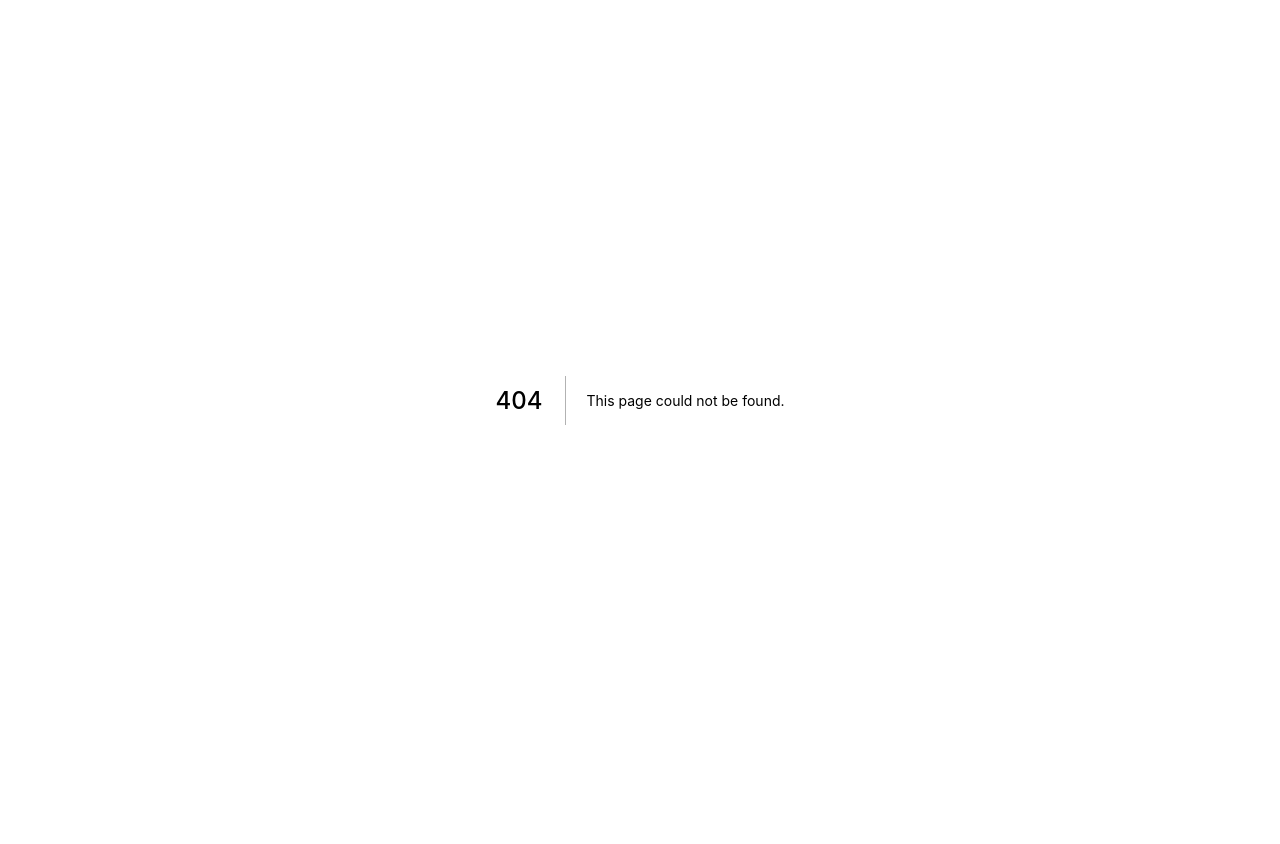
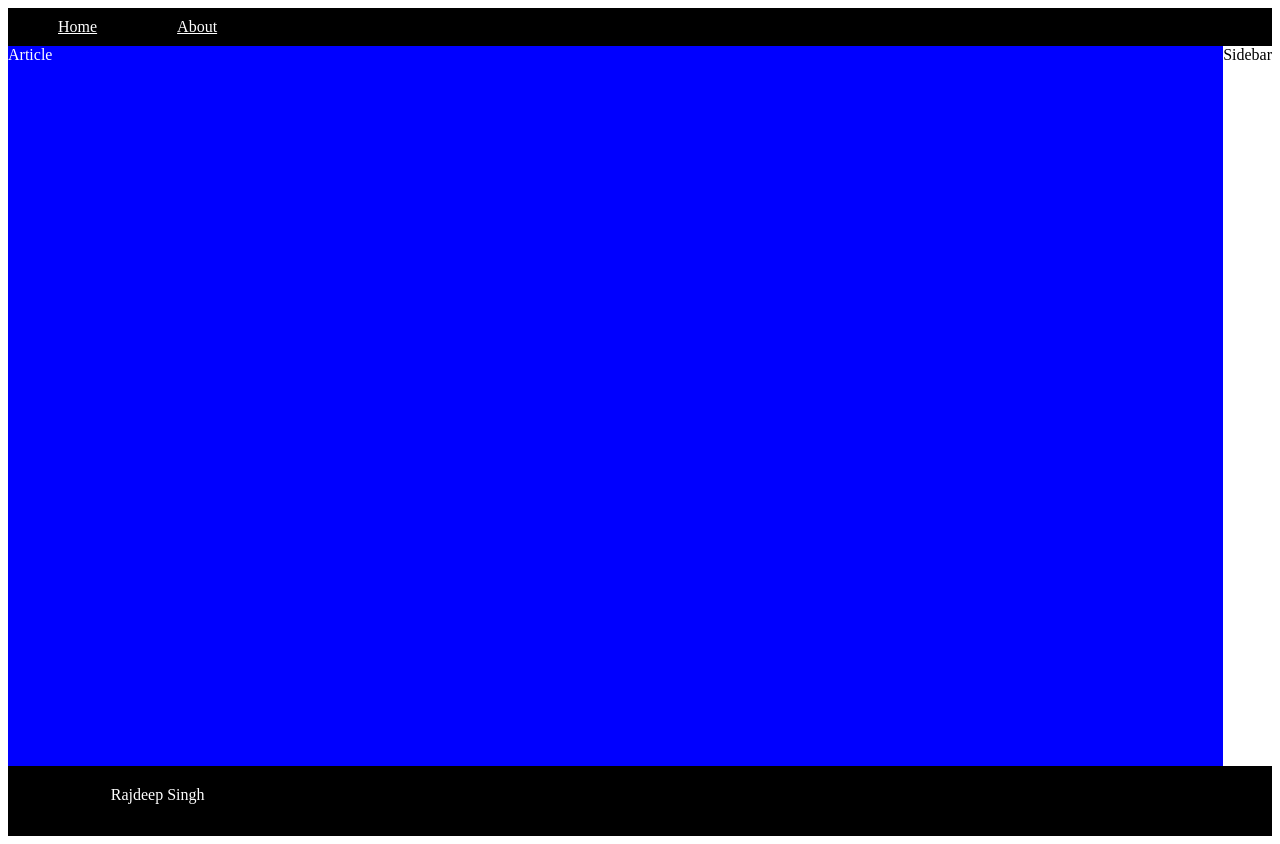
Before and after one commit to hoangnv98/camngabeo, a Next.js app: page /about in a window 1280 px wide. Before the commit this address had no page. Before the commit the page ends 800 px from the top, so only its background shows below. Built offline with nearby package versions, Linux system fonts and the light colour scheme.

Commit message:
scss option

```diff
--- a/next.config.js
+++ b/next.config.js
@@ -0,0 +1,13 @@
+const path = require("path");
+const withSass = require("@zeit/next-sass");
+module.exports = withSass({
+  /* bydefault config  option Read For More Optios
+here https://github.com/vercel/next-plugins/tree/master/packages/next-sass*/
+  cssModules: true,
+});
+module.exports = {
+  /* Add Your Scss File Folder Path Here */
+  sassOptions: {
+    includePaths: [path.join(__dirname, "styles")],
+  },
+};
--- a/package.json
+++ b/package.json
@@ -8,10 +8,12 @@
     "start": "next start -p $PORT"
   },
   "dependencies": {
+    "@zeit/next-sass": "^1.0.1",
     "axios": "^0.21.1",
     "next": "10.0.8",
     "react": "17.0.1",
-    "react-dom": "17.0.1"
+    "react-dom": "17.0.1",
+    "sass": "^1.32.11"
   },
   "devDependencies": {
     "@types/node": "^14.14.33",
--- /dev/null
+++ b/pages/about.js
@@ -0,0 +1,29 @@
+import Link from "next/link";
+import styles from "../styles/about.module.scss";
+
+export default function About() {
+  return (
+    <>
+      <header className={styles.Nav}>
+        <Link href="/">
+          <a className={styles.Navitem}>Home</a>
+        </Link>
+
+        <Link href="/about">
+          <a className={styles.Navitem}>About</a>
+        </Link>
+      </header>
+      <main className={styles.Main}>
+        <div className={styles.Article}> Article</div>
+        <div className={styles.Sidebar}> Sidebar</div>
+      </main>
+      <footer className={styles.Footer}>
+        {" "}
+        @copyright By <a className={styles.FooterCopyRight}>
+          {" "}
+          Rajdeep Singh{" "}
+        </a>{" "}
+      </footer>
+    </>
+  );
+}
--- /dev/null
+++ b/styles/about.module.scss
@@ -0,0 +1,45 @@
+
+.Nav{
+    background: black;
+    color:white;
+    margin:0px;
+    padding:10px;
+    height: fit-content;
+  }
+  .Navitem{
+    margin:20px;
+    padding:20px;
+    color: white;
+  }
+  .Main{
+    display: flex;
+    flex-direction: row;
+   height:90vh;
+   justify-content: center
+  }
+
+  .Article{
+    background-color: blue;
+    color:white;
+  width:100%;
+  p{
+  padding: 10px;
+  }
+    .readMore{
+      padding: 10px;
+        color: white;
+        text-transform: uppercase;
+        font-weight: 22px;
+
+    }
+  }
+
+  .Footer{
+    background-color: black;
+    height:30px;
+    padding:20px 0px;
+  .FooterCopyRight{
+    color:white;
+
+  }
+  }
```
Also changed, not shown: pages/hooks/lifecycle.tsx (+24 -13 lines), public/static/nextjs.png (added), 1 other file (tests, documents, lock files or other folders).
